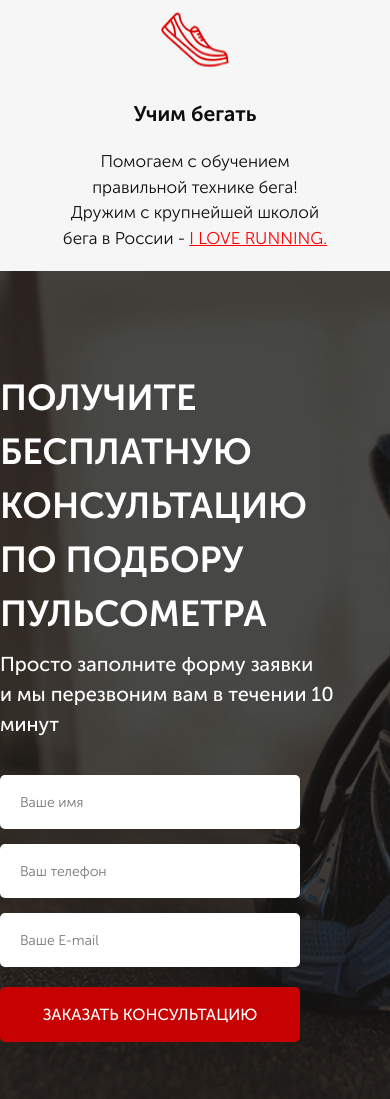
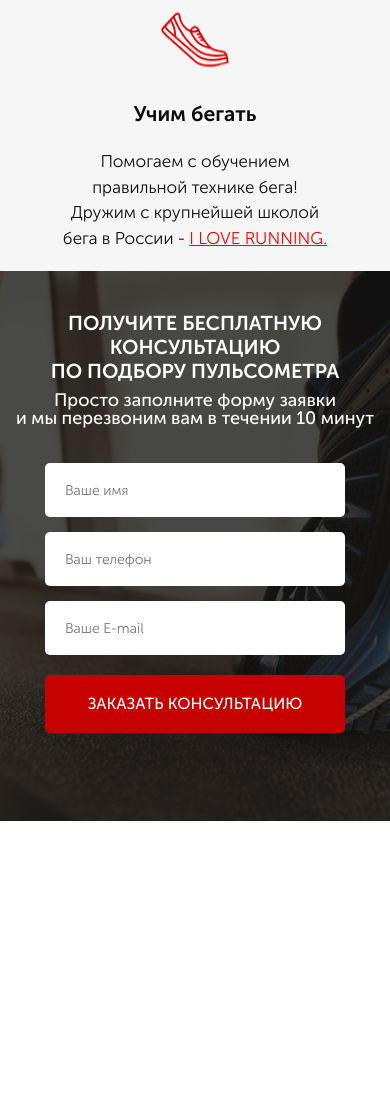
Before and after one commit to romero007andryxa/pulse, a website: page src/index.html in a window 390 px wide. Shown: the part 1230-2329 px from the top of the page. After the commit the page ends 2051 px from the top, so only its background shows below. Drawn offline with Linux system fonts and the light colour scheme.

Commit message:
created 3rd block and adapted it

```diff
--- a/src/index.html
+++ b/src/index.html
@@ -92,16 +92,14 @@
                 и мы перезвоним вам в течении 10 минут
             </div>
             <form class="feed-form" action="#">
-                <!-- <label for="first">First input</label> указатель, который направляет нас на определенный инпут -->
-                <input name="name" required placeholder="Ваше имя" type="text"> <!-- id="first" - чтобы привязать лэйбл к инпуту -->
+                <input name="name" required placeholder="Ваше имя" type="text">
                 <input name="phone" required placeholder="Ваш телефон" type="number">
                 <input name="email" required placeholder="Ваше E-mail" type="email">
-
-                <!-- <input type="submit" value="заказать кОНСУЛЬТАЦИЮ"> Кнопка для отправки данных формы на сервер, "value" в значение "type" не подойдет. -->
                 <button class="button button_submit">заказать кОНСУЛЬТАЦИЮ</button>
-                <!-- <textarea style="resize: none;" placeholder="Поле для текста :)" name=""></textarea> -->
             </form>
         </div>
     </div>
+
+
 </body>
 </html>
--- a/src/sass/blocks/_buttons.scss
+++ b/src/sass/blocks/_buttons.scss
@@ -16,9 +16,8 @@
     }
     &_submit {
         width: 100%;
-        height: 55px;
-/*         border-radius: 5px;
-        background: #C70101; */
+        height: 58px;
+        background: #C70101;
         font-size: 16px;
         color: #FFFFFF;
     }
--- a/src/sass/blocks/_consultation.scss
+++ b/src/sass/blocks/_consultation.scss
@@ -1,7 +1,7 @@
 .consultation {
     min-height: 680px;
-    padding: 100px 0 108px 0;
-    background: url("../../img/consultation.jpg") center (center/cover) no-repeat;
+    padding: 100px 0 110px 0;
+    background: url(../../img/consultation.jpg) center (center/cover) no-repeat;
     &__descr {
         font-weight: 500;
         font-size: 20px;
--- a/src/sass/blocks/_forms.scss
+++ b/src/sass/blocks/_forms.scss
@@ -1,14 +1,14 @@
 .feed-form {
-    margin-top: 36px;
     display: flex;
     flex-direction: column;
     width: 300px;
+    margin-top: 36px;
     input {
         margin-bottom: 15px;
         height: 54px;
         background: #FFFFFF;
+        border: none;
         border-radius: 5px;
-        border: none;
         padding: 0 20px;
         font-weight: 300;
         font-size: 14px;
--- a/src/sass/blocks/_media.scss
+++ b/src/sass/blocks/_media.scss
@@ -8,9 +8,14 @@
         }
     }
     .advantages{
+        padding: 40px 0 60px 0;
         &__wrapper{
             justify-content: space-around;
         }
+    }
+    .consultation{
+        min-height: 580px;
+        padding: 40px 0 80px 0;
     }
 }
 @media (max-width: 991px) {
@@ -55,6 +60,20 @@
             margin-top: 20px;
         }
     }
+    .consultation {
+        min-height: 550px;
+        padding: 40px 0 40px 0;
+        .title_left {
+            text-align: center;
+            font-size: 33px;
+        }
+        &__descr {
+            text-align: center;
+        }
+        .feed-form {
+            margin: 36px auto;
+        }
+    }
 }
 @media (max-width: 767px) {
     .promo {
@@ -93,6 +112,14 @@
         }
         &__descr {
             font-size: 17px;
+        }
+    }
+    .consultation {
+        min-height: 550px;
+        padding: 40px 0 40px 0;
+        .title_left {
+            font-size: 26px;
+            line-height: 36px;
         }
     }
 }
@@ -147,4 +174,16 @@
     .advantages {
         padding: 20px 0 20px 0;
     }
+    .consultation {
+        min-height: 550px;
+        padding: 40px 0 40px 0;
+        .title_left {
+            font-size: 20px;
+            line-height: 24px;
+        }
+        &__descr {
+            font-size: 18px;
+            line-height: 18px;
+        }
+    }
 }
--- a/src/sass/style.scss
+++ b/src/sass/style.scss
@@ -11,6 +11,6 @@
 @import 'blocks/buttons';
 @import 'blocks/advantages';
 @import 'blocks/titles';
+@import 'blocks/consultation';
 @import 'blocks/media';
-@import 'blocks/consultation';
 @import 'blocks/forms';
```
Also changed, not shown: src/css/style.min.css.
